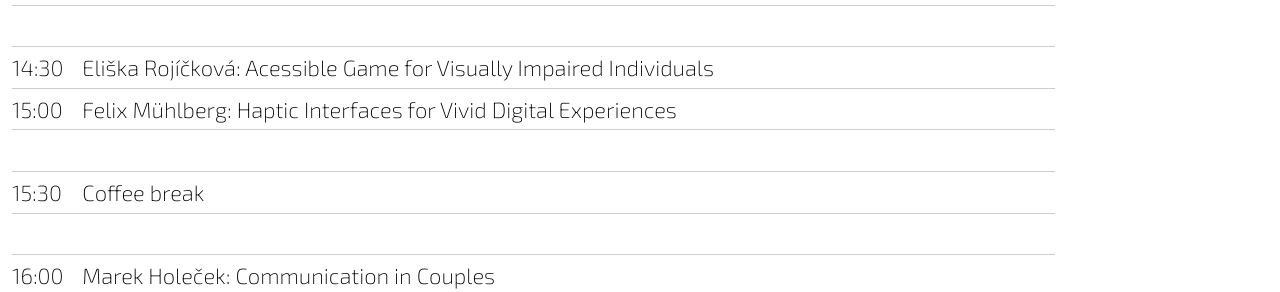
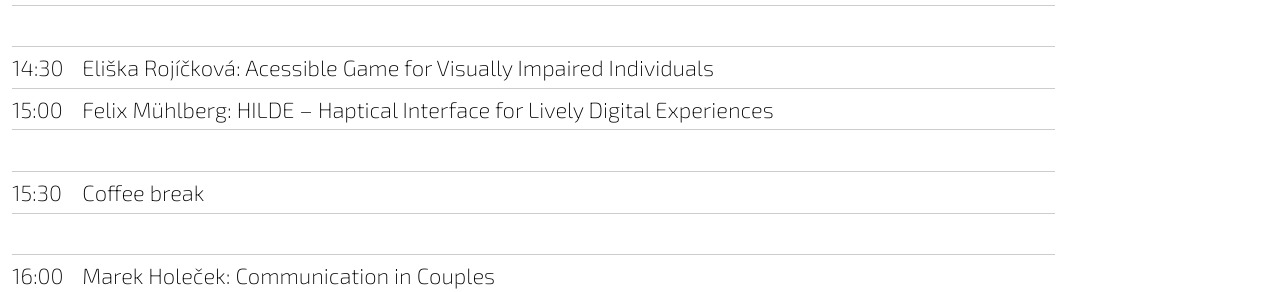
Before and after one commit to workshop-user-interfaces/workshop-user-interfaces.github.io, a Jekyll site: the page built from _editions/2025.markdown, in a window 1280 px wide and 900 px high, scrolled down 2860 px. Shown: the part 164-456 px from the top of the window. Built offline with Jekyll 4.4.1, drawn with Linux system fonts in a browser that asks for light colours.

Commit message:
adapt program talk title

```diff
--- a/_editions/2025.markdown
+++ b/_editions/2025.markdown
@@ -66,7 +66,7 @@ Zdeněk Míkovec, Czech Technical University Prague
 | 14:00 | Opening |
 |   |   |
 | 14:30 | Eliška Rojíčková: Acessible Game for Visually Impaired Individuals |
-| 15:00 | Felix Mühlberg: Haptic Interfaces for Vivid Digital Experiences |
+| 15:00 | Felix Mühlberg: HILDE – Haptical Interface for Lively Digital Experiences |
 |   |   |
 | 15:30 | Coffee break |
 |   |   |
```
